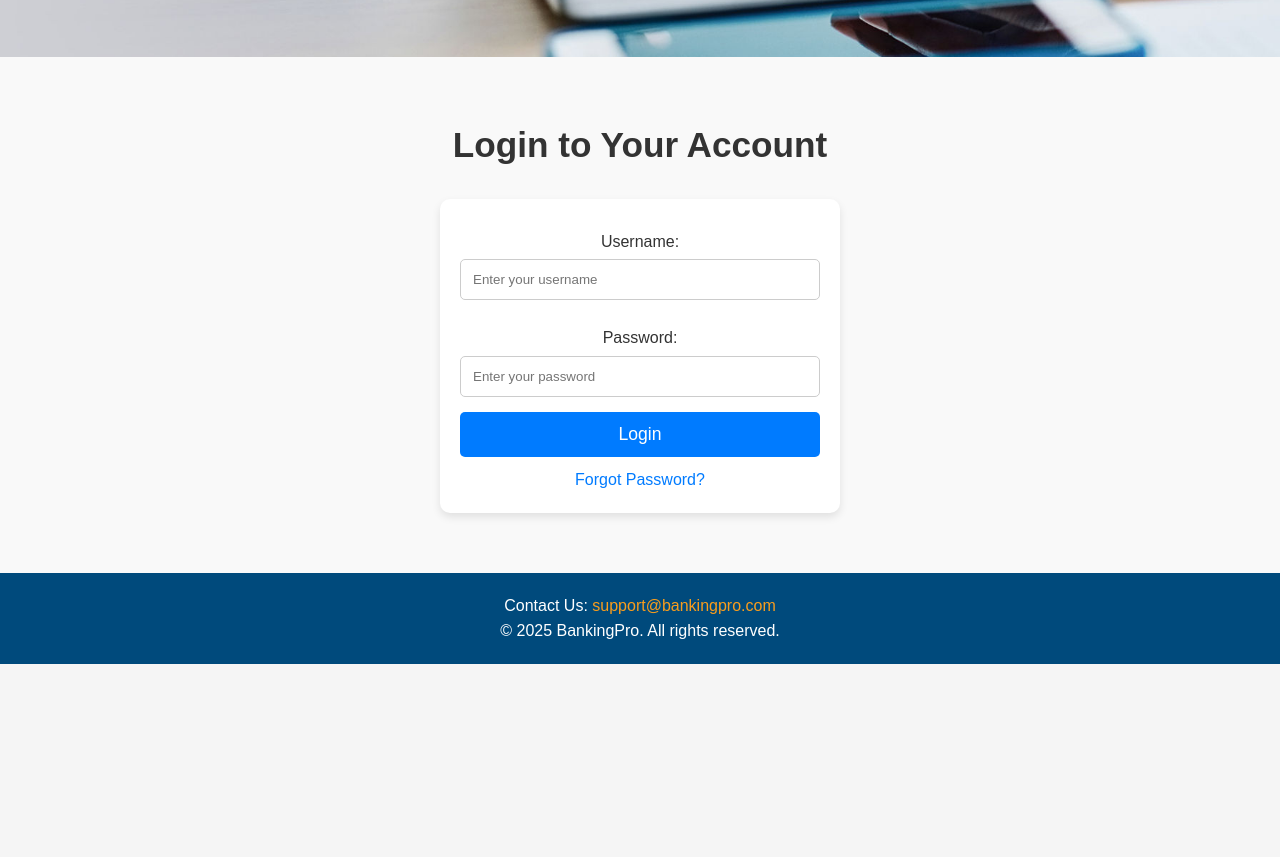
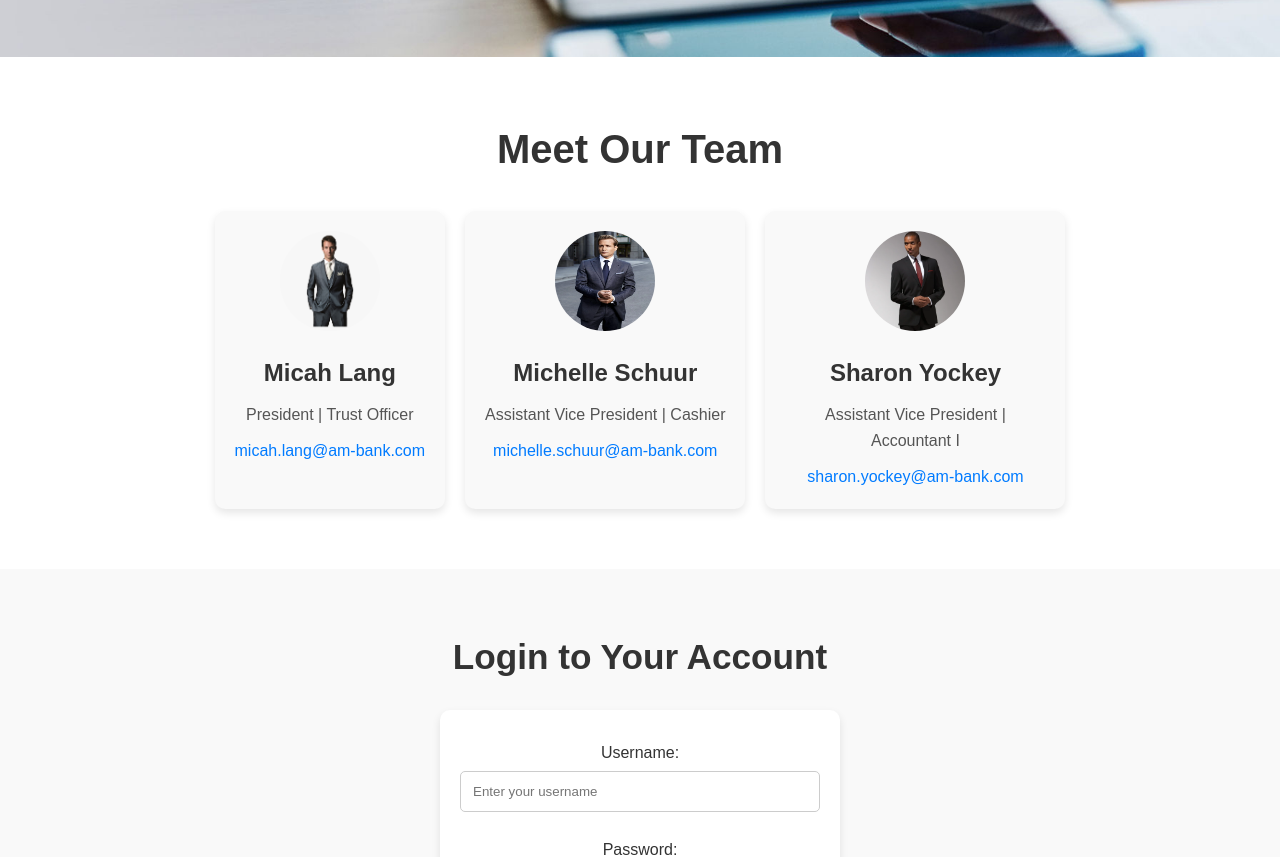
Before and after one commit to xotic23shotopps/personal-project, a plain HTML site: page index.html in a window 1280 px wide. Shown: the part 1139-1996 px from the top of the page. Before the commit the page ends 1803 px from the top, so only its background shows below. Drawn offline with Linux system fonts and the light colour scheme; files whose address does not match are found by name.

Commit message:
final personal day

```diff
--- a/css/style.css
+++ b/css/style.css
@@ -246,3 +246,64 @@ footer a:hover {
   top: 10px;
   left: 10px;
 }
+.team {
+  padding: 60px 20px;
+  text-align: center;
+  background-color: #fff;
+}
+
+.team h2 {
+  font-size: 2.5rem;
+  margin-bottom: 30px;
+  color: #333;
+}
+
+.team-container {
+  display: flex;
+  justify-content: center;
+  gap: 20px;
+  flex-wrap: wrap;
+}
+
+.team-member {
+  background: #f9f9f9;
+  padding: 20px;
+  border-radius: 10px;
+  box-shadow: 0 4px 8px rgba(0, 0, 0, 0.1);
+  max-width: 300px;
+  text-align: center;
+  transition: transform 0.3s, box-shadow 0.3s;
+}
+
+.team-member:hover {
+  transform: translateY(-5px);
+  box-shadow: 0 8px 15px rgba(0, 0, 0, 0.2);
+}
+
+.team-member img {
+  width: 100px;
+  height: 100px;
+  border-radius: 50%;
+  margin-bottom: 15px;
+}
+
+.team-member h3 {
+  font-size: 1.5rem;
+  margin-bottom: 10px;
+}
+
+.team-member p {
+  font-size: 1rem;
+  margin-bottom: 10px;
+  color: #555;
+}
+
+.team-member a {
+  font-size: 1rem;
+  color: #007bff;
+  text-decoration: none;
+}
+
+.team-member a:hover {
+  text-decoration: underline;
+}
--- a/index.html
+++ b/index.html
@@ -47,6 +47,30 @@
     </div>
   </section>
 
+  <section class="team">
+    <h2>Meet Our Team</h2>
+    <div class="team-container">
+      <div class="team-member">
+        <img src="images/ok man.png" alt="Micah Lang">
+        <h3>Micah Lang</h3>
+        <p>President | Trust Officer</p>
+        <a href="mailto:micah.lang@am-bank.com">micah.lang@am-bank.com</a>
+      </div>
+      <div class="team-member">
+        <img src="images/whiteman.webp" alt="Michelle Schuur">
+        <h3>Michelle Schuur</h3>
+        <p>Assistant Vice President | Cashier</p>
+        <a href="mailto:michelle.schuur@am-bank.com">michelle.schuur@am-bank.com</a>
+      </div>
+      <div class="team-member">
+        <img src="images/nice man.webp" alt="Sharon Yockey">
+        <h3>Sharon Yockey</h3>
+        <p>Assistant Vice President | Accountant I</p>
+        <a href="mailto:sharon.yockey@am-bank.com">sharon.yockey@am-bank.com</a>
+      </div>
+    </div>
+  </section>
+
 
   <section id="login" class="login">
     <h2>Login to Your Account</h2>
```
Also changed, not shown: images/black men.avif (added), images/nice man.webp (added), images/ok man.png (added), images/whiteman.webp (added).
